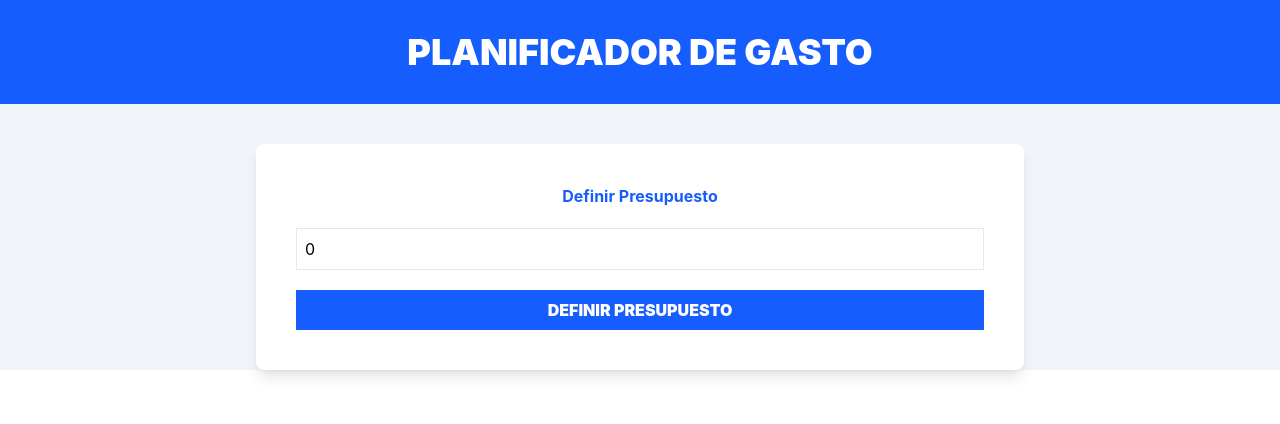
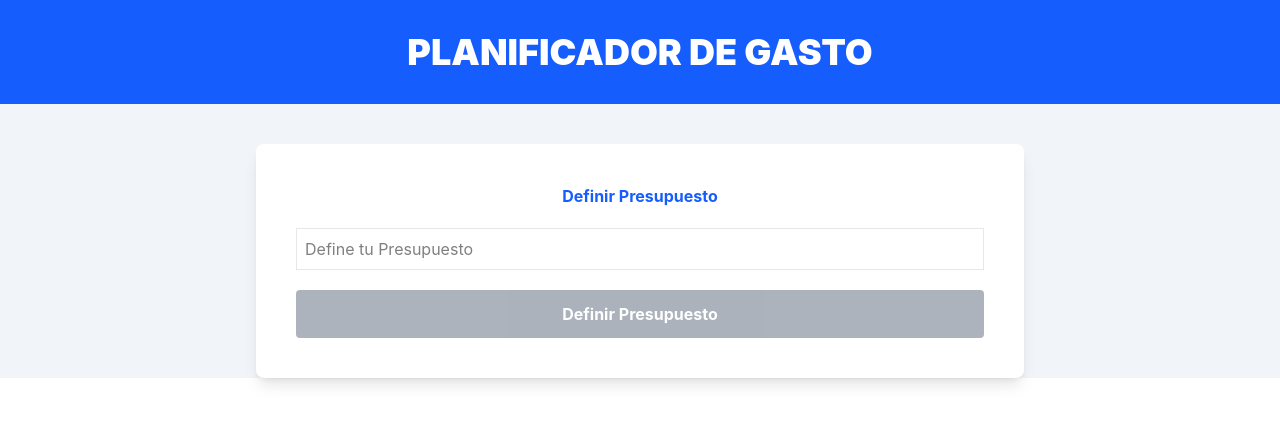
Before and after one commit to DanielFigueroaDuran/expense-control, a React (Vite) app: page / in a window 1280 px wide. Shown: the top 424 px of the page. Built offline with nearby package versions, Linux system fonts and the light colour scheme.

Commit message:
Validating the Budget

```diff
--- a/src/components/BudgetForm.tsx
+++ b/src/components/BudgetForm.tsx
@@ -4,8 +4,13 @@ const BudgetForm = () => {
       const [budget, setBudget] = useState(0);
 
       const handleChange = (e: React.ChangeEvent<HTMLInputElement>) => {
-            setBudget(e.target.valueAsNumber);
+            const value = e.target.valueAsNumber;
+            // If the user deleted the entire number, we force a 0 in the state.
+            setBudget(isNaN(value) ? 0 : value);
+
       };
+
+      const isInvalidBudget = budget <= 0;
 
       return (
             <form className="space-y-5">
@@ -19,14 +24,19 @@ const BudgetForm = () => {
                               className="w-full bg-white border border-gray-200 p-2"
                               placeholder="Define tu Presupuesto"
                               name="budget"
-                              value={budget}
+                              value={budget === 0 ? '' : budget}
                               onChange={handleChange}
                         />
                   </div>
                   <input
                         type="submit"
                         value='Definir Presupuesto'
-                        className="bg-blue-600 hover:bg-blue-700 cursor-pointer w-full p-2 text-white font-black uppercase"
+                        className={`w-full p-3 font-bold text-white rounded transition-colors duration-200
+                              ${isInvalidBudget
+                                    ? "bg-slate-700 text-slate-400 cursor-not-allowed opacity-40"
+                                    : "bg-blue-600 hover:bg-blue-700 cursor-pointer"
+                              }`}
+                        disabled={isInvalidBudget}
                   />
             </form>
       )
```
